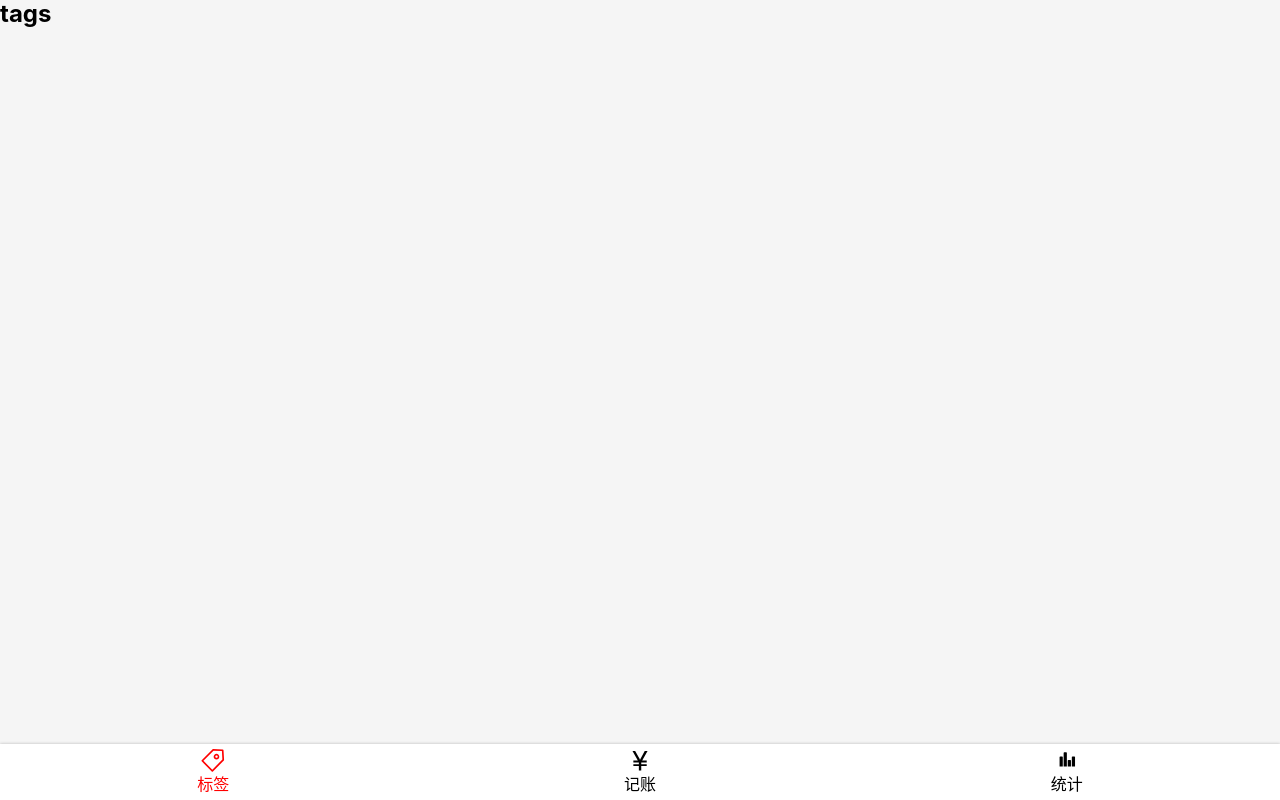
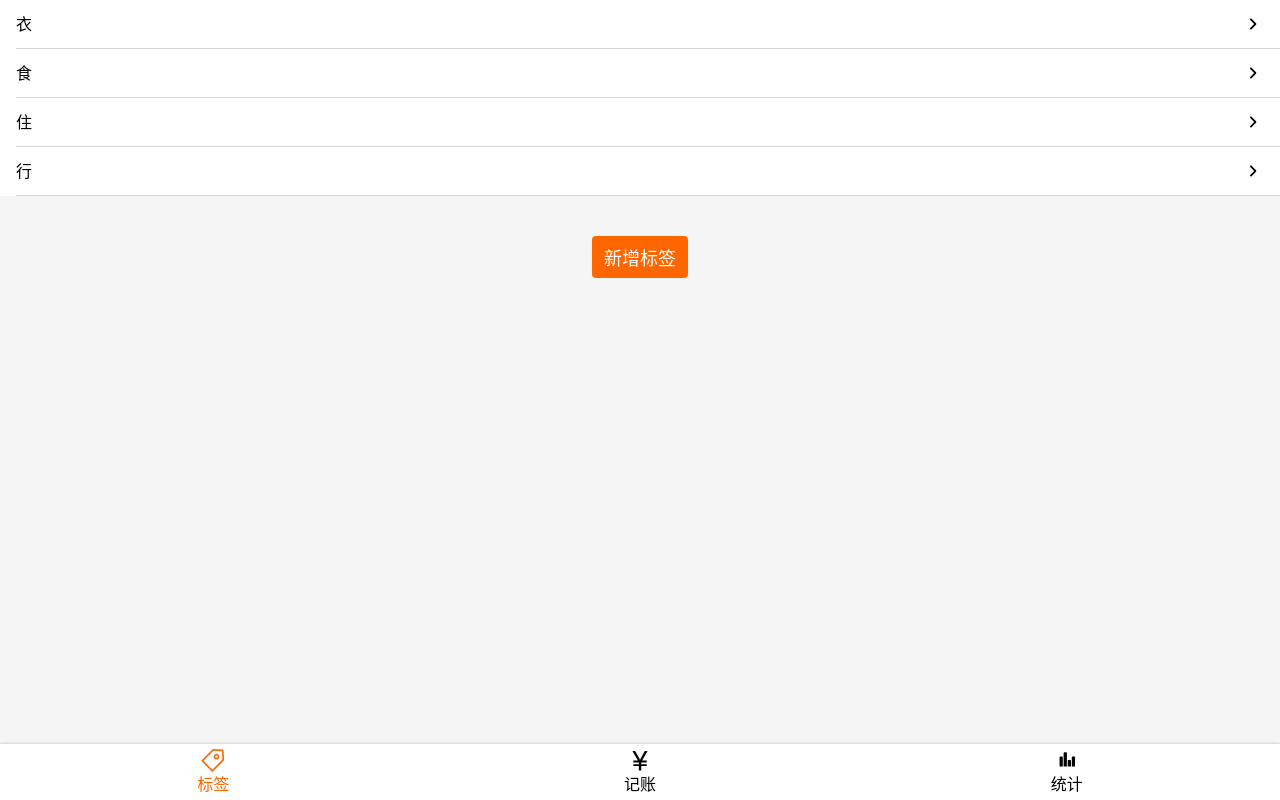
Before and after one commit to fzh5785/money-react, a React app: page /#/tags in a window 1280 px wide. Built offline with nearby package versions, Linux system fonts and the light colour scheme.

Commit message:
完成 tagList 样式

```diff
--- a/src/components/Money/TagsSection.tsx
+++ b/src/components/Money/TagsSection.tsx
@@ -1,5 +1,5 @@
 import styled from 'styled-components';
-import React, {useState} from 'react';
+import React from 'react';
 import {useTags} from '../../useTags';
 
 const Wrapper = styled.section`
--- a/src/components/Nav.tsx
+++ b/src/components/Nav.tsx
@@ -24,9 +24,9 @@
     height: 24px;
     }
     &.selected {
-     color: red;
+     color: #f60;
      .icon {
-     fill: red;
+     fill: #f60;
      }
     }
     }
--- a/src/index.scss
+++ b/src/index.scss
@@ -41,3 +41,8 @@
   display: block;
   clear: both;
 }
+.oneLine {
+  white-space: nowrap;
+  overflow: hidden;
+  text-overflow: ellipsis;
+}
--- a/src/useTags.tsx
+++ b/src/useTags.tsx
@@ -1,6 +1,6 @@
 import {useState} from 'react';
 
-const useTags = () => {
+const useTags = () => {  //封装自定义 Hook
   const [tags, setTags] = useState<string[]>(['衣', '食', '住', '行']);
   return{tags,setTags}
 };
--- a/src/views/Tags.tsx
+++ b/src/views/Tags.tsx
@@ -1,14 +1,57 @@
-import Layout from "../components/Layout"
-import React from "react"
+import Layout from '../components/Layout';
+import React from 'react';
 import {useTags} from '../useTags';
+import styled from 'styled-components';
+import Icon from '../components/Icon';
+
+const TagList = styled.ol`
+  background:white;
+  font-size: 16px;
+  >li {
+    padding: 12px 16px 12px 0;
+    margin-left: 16px;
+    border-bottom: 1px solid #d5d5d9;
+    line-height: 20px;
+    display: flex;
+    justify-content: space-between;
+    align-items: center;
+    >svg {
+      width: 24px;
+      height: 24px;
+    }
+  }
+`;
+const Button = styled.button`
+  font-size: 18px;
+  color: white;
+  background:#f60;
+  padding: 8px 12px;
+  border: none;
+  border-radius: 4px;
+`;
+const Center = styled.div`
+  display: flex;
+  justify-content: center;
+  align-items: center;
+  margin-top: 40px;
+`;
 
 function Tags() {
-  const {tags,setTags} = useTags()
+  const {tags, setTags} = useTags();
   return (
     <Layout>
-      <h2>tags</h2>
+      <TagList>
+        {tags.map(tag =>
+          <li key={tag}>
+            <span className='oneLine'>{tag}</span>
+            <Icon name='right'/>
+          </li>)}
+      </TagList>
+      <Center>
+        <Button>新增标签</Button>
+      </Center>
     </Layout>
   );
 }
 
-export default Tags
+export default Tags;
```
